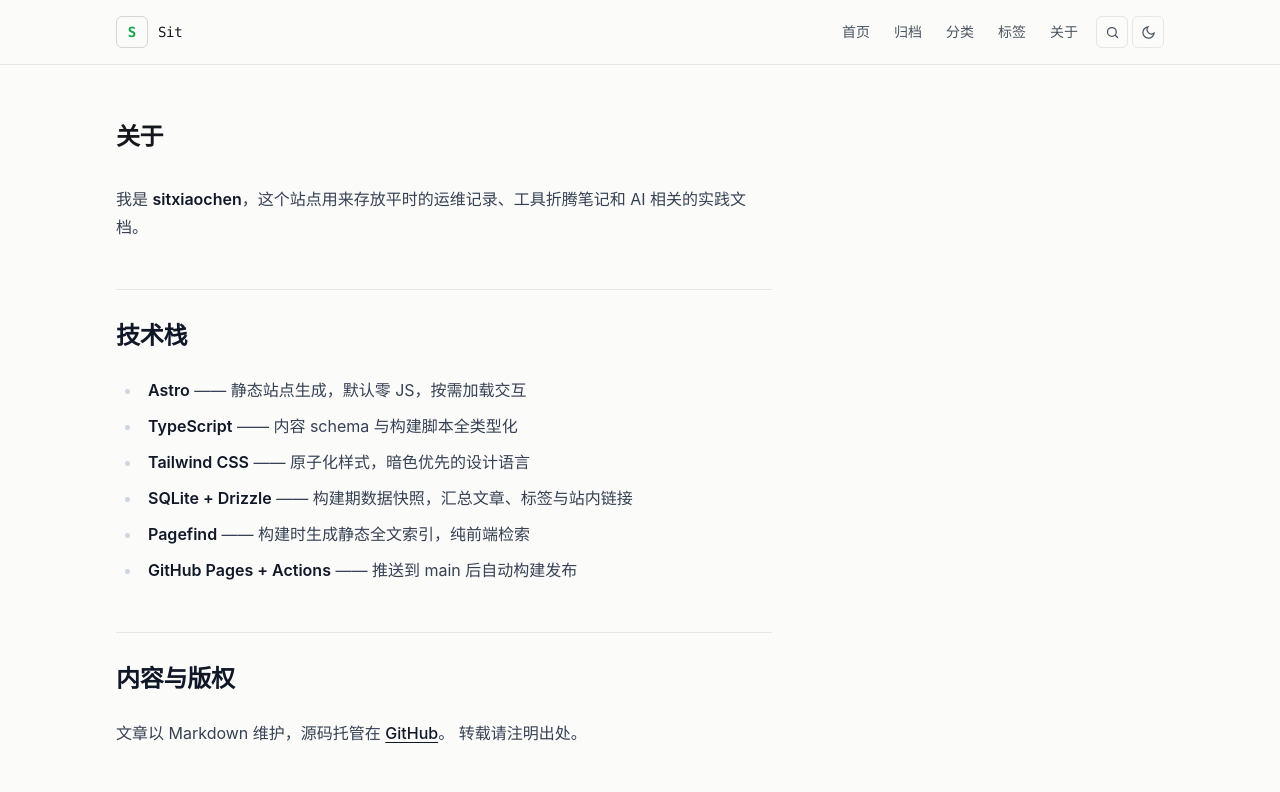
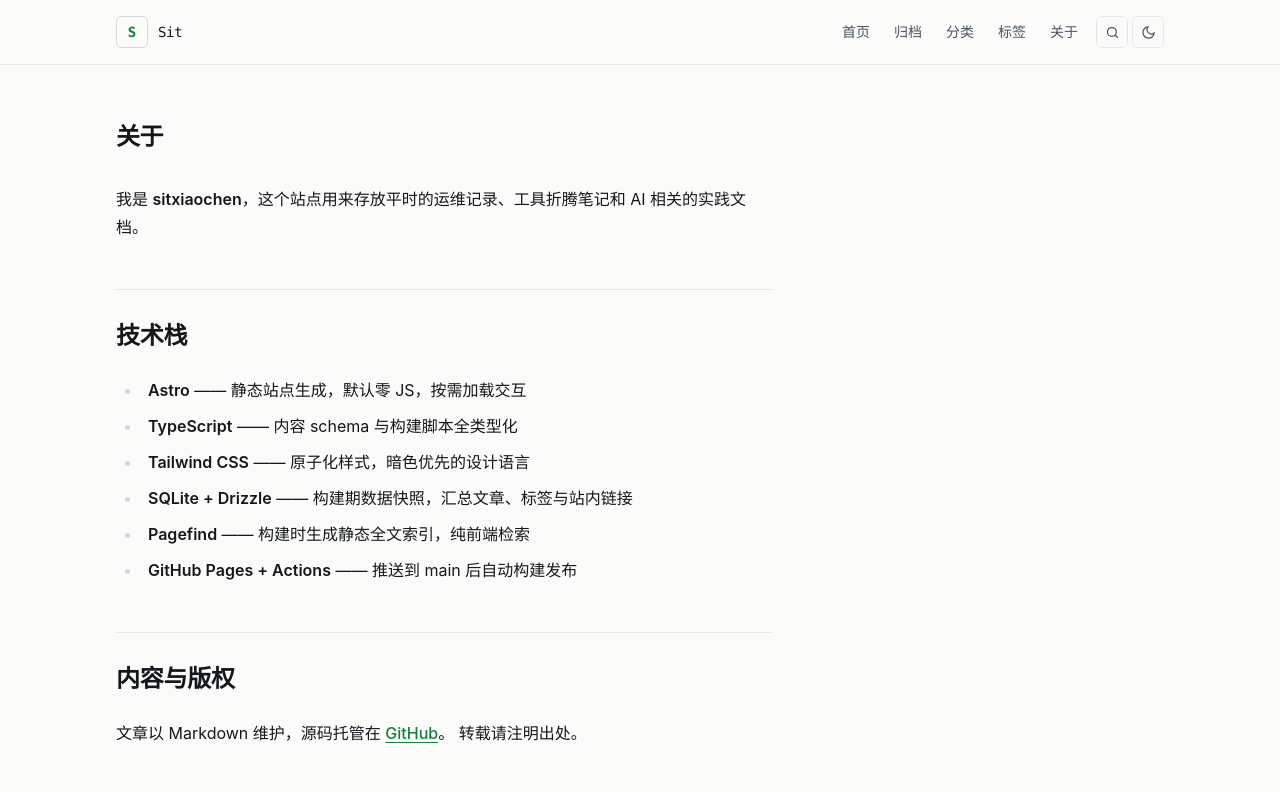
Before and after one commit to sitxiaochen/sitxiaochen.github.io, an Astro site: page /about in a window 1280 px wide. Shown: the top 792 px of the page. Built offline with nearby package versions, Linux system fonts and the light colour scheme; Astro itself is replaced by a stand-in of ours.

Commit message:
修复文字对比度不足（WCAG AA）
实测问题：
- 元信息/日期/标签/页脚 12px 文字对比度仅 3.54（亮色）、4.26（暗色）
- 关于页暗色模式下 strong/列表文字对比度仅 2.38
- 文章页 prose-invert 常开，导致亮色模式正文变浅色

修复：
- ink-faint: 暗色 #6b7784->#8b98a5（6.61），亮色 #7b8794->#5d6874（5.48）
- accent: 亮色 #16a34a->#15803d（4.84）
- 移除无条件 prose-invert，改为 dark: 变体
- 关于页去掉失效的 dark:prose-invert（项目用 .light class 切换，dark: 永不匹配）
- 正文/标题/链接/strong 显式覆盖颜色，压过 typography 插件默认值

验证：8 个页面 × 2 套主题全量扫描，低对比度元素 0

```diff
--- a/src/pages/about.astro
+++ b/src/pages/about.astro
@@ -7,7 +7,7 @@ import { SITE } from '@/lib/site';
   <section class="container-page pt-14">
     <h1 class="text-2xl font-semibold tracking-tight">关于</h1>
 
-    <div class="prose prose-blog mt-8 dark:prose-invert">
+    <div class="prose prose-blog mt-8">
       <p>
         我是 <strong>{SITE.author}</strong>，这个站点用来存放平时的运维记录、工具折腾笔记和 AI 相关的实践文档。
       </p>
--- a/src/pages/posts/[...slug].astro
+++ b/src/pages/posts/[...slug].astro
@@ -64,7 +64,7 @@ const jsonLd = {
     </header>
 
     <div class="mt-10 flex flex-col gap-12 lg:flex-row lg:gap-16">
-      <div class="prose prose-invert prose-blog min-w-0 flex-1 dark:prose-invert" id="post-content">
+      <div class="prose prose-blog min-w-0 flex-1 dark:prose-invert" id="post-content">
         <Content />
       </div>
 
--- a/src/styles/global.css
+++ b/src/styles/global.css
@@ -25,7 +25,8 @@
   --color-line-strong: #323b47;
   --color-ink: #e6edf3;
   --color-ink-soft: #9aa7b4;
-  --color-ink-faint: #6b7784;
+  /* 小字号文本需 ≥4.5:1（WCAG AA），实测修正 */
+  --color-ink-faint: #8b98a5;
   --color-accent: #4ade80;
   --color-accent-dim: #1f6f43;
 }
@@ -43,8 +44,8 @@
     --color-line-strong: #d3d7d3;
     --color-ink: #14181c;
     --color-ink-soft: #4a5560;
-    --color-ink-faint: #7b8794;
-    --color-accent: #16a34a;
+    --color-ink-faint: #5d6874;
+    --color-accent: #15803d;
     --color-accent-dim: #bbf7d0;
   }
 
@@ -108,6 +109,20 @@
     --tw-prose-captions: var(--color-ink-faint);
     max-width: 46rem;
   }
+  /* 显式覆盖正文颜色：不依赖 typography 插件的内部变量，
+     确保两套主题下正文/链接/标题始终使用语义色 */
+  .prose-blog :where(p, li, td, dd, figcaption) {
+    color: var(--color-ink) !important;
+  }
+  /* strong/em 用 inherit + !important，避免被插件 --tw-prose-bold 的深色默认值覆盖 */
+  .prose-blog :where(strong, b, em, i) {
+    color: var(--color-ink) !important;
+  }
+  /* 标题/链接用 !important 压过 typography 插件内置的 --tw-prose-headings 默认值，
+     否则暗色模式下会残留浅色主题的深色标题（实测对比度仅 2.38） */
+  .prose-blog :where(h1, h2, h3, h4, h5, h6) {
+    color: var(--color-ink) !important;
+  }
   .prose-blog :where(h2, h3) {
     scroll-margin-top: 6rem;
   }
@@ -117,6 +132,12 @@
     border-top: 1px solid var(--color-line);
     font-size: 1.375rem;
     letter-spacing: -0.01em;
+  }
+  .prose-blog :where(a) {
+    color: var(--color-accent) !important;
+  }
+  .prose-blog :where(blockquote) {
+    color: var(--color-ink-soft);
   }
   .prose-blog :where(code):not(pre code) {
     background: var(--color-elevated);
```
